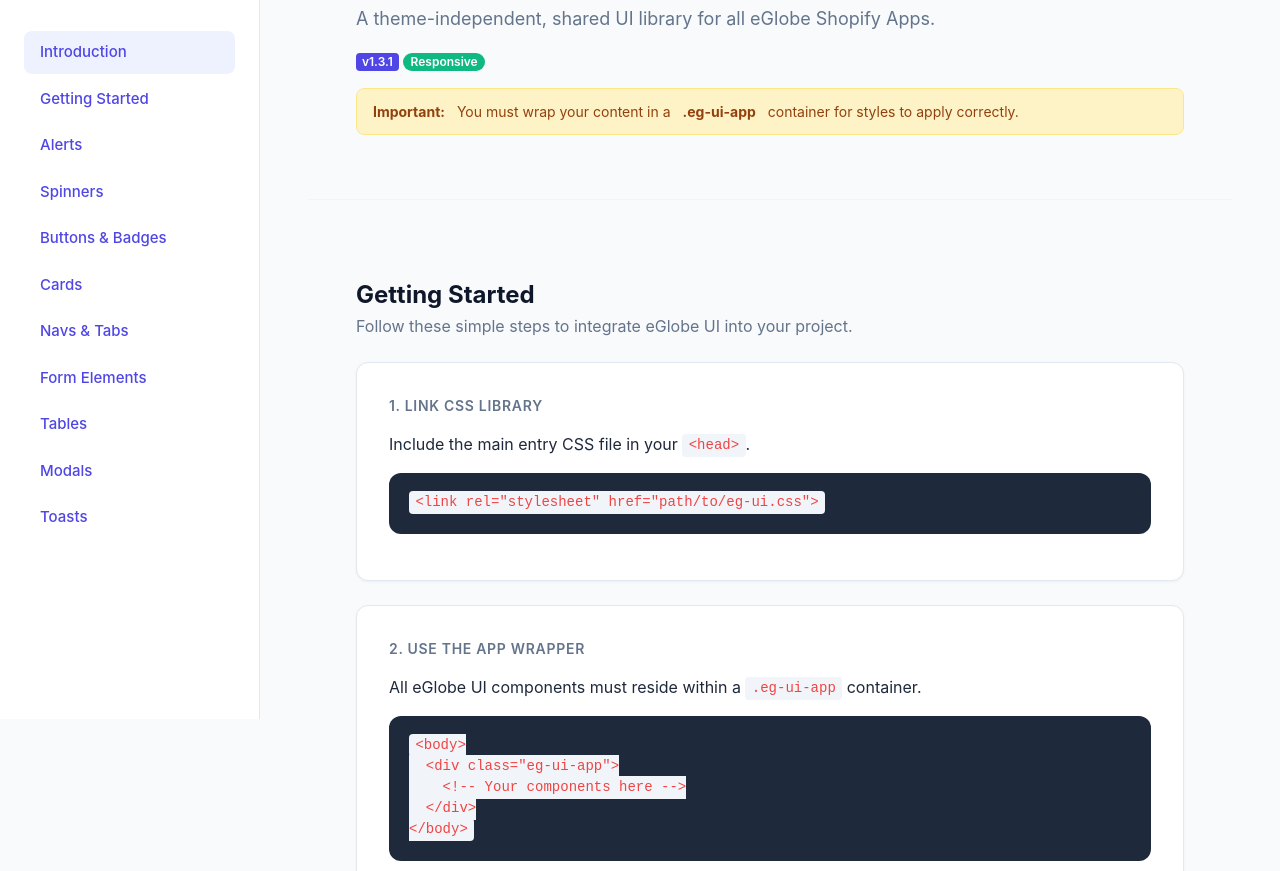
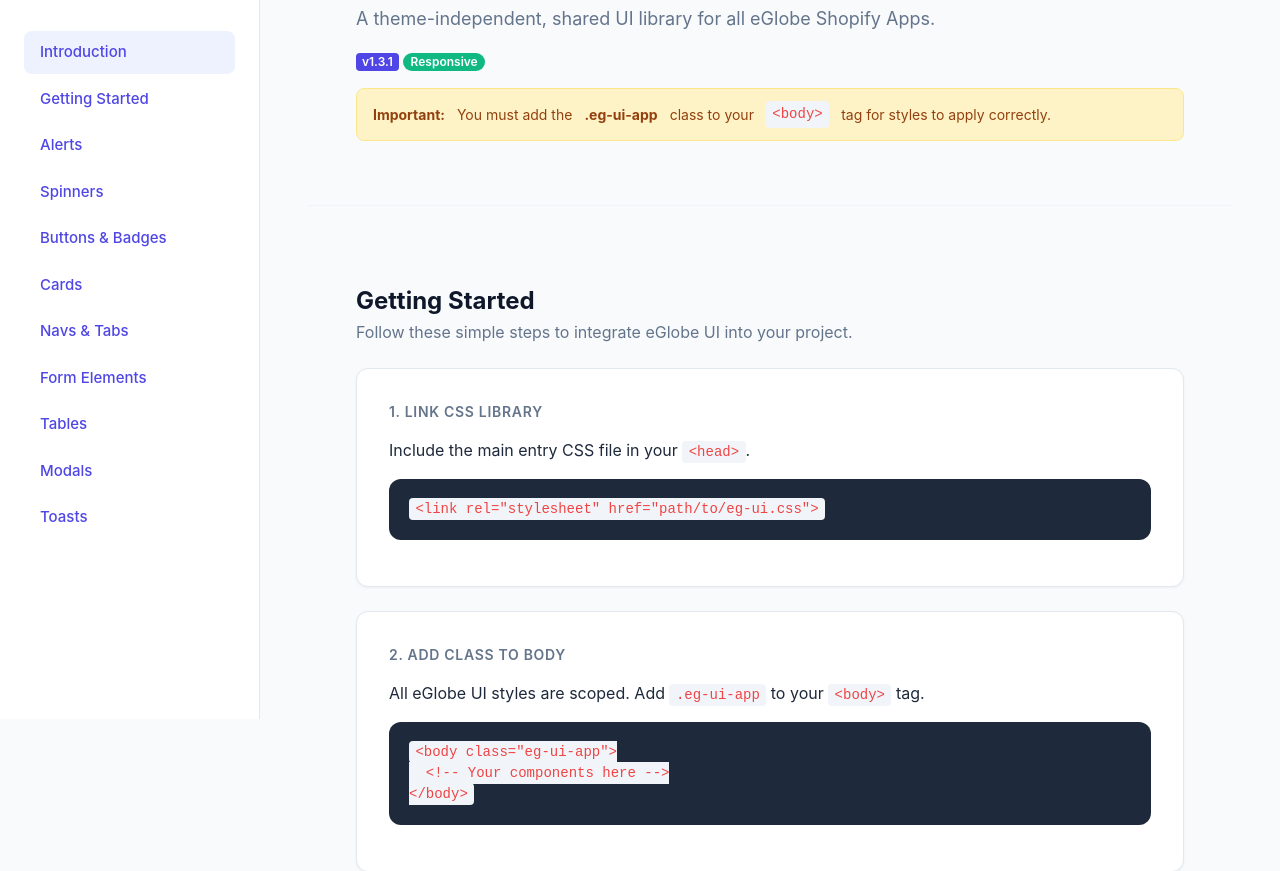
Before and after one commit to varun-eglobe/eglobe-ui, a website: page index.html in a window 1280 px wide. Shown: the part 81-952 px from the top of the page. Drawn offline with Linux system fonts and the light colour scheme.

Commit message:
feat: Automatically apply the `eg-ui-app` class to the `<body>` element via JavaScript and update the demo and documentation to reflect this change.

```diff
--- a/eg-ui.js
+++ b/eg-ui.js
@@ -113,6 +113,9 @@ const egToast = {
    ========================================================================== */
 
 document.addEventListener('DOMContentLoaded', () => {
+    // Add library class to body
+    document.body.classList.add('eg-ui-app');
+
     // --- Modals ---
     const modals = document.querySelectorAll('.eg-ui-modal');
     modals.forEach(modal => {
--- a/index.html
+++ b/index.html
@@ -7,7 +7,7 @@
   <title>eGlobe UI Library Demo</title>
 
   <!-- CSS Library (Timestamp updated automatically via 'npm run dev') -->
-  <link rel="stylesheet" href="eg-ui.css?v=1771474263629">
+  <link rel="stylesheet" href="eg-ui.css?v=1771481495273">
 
   <!-- Demo-specific styles (just for presentation layout) -->
   <style>
@@ -176,7 +176,7 @@
   </style>
 </head>
 
-<body>
+<body class="eg-ui-app">
 
   <div class="sidebar-overlay" id="sidebarOverlay"></div>
 
@@ -238,9 +238,8 @@
         <span class="eg-ui-badge eg-ui-badge--success eg-ui-badge--pill">Responsive</span>
 
         <div class="eg-ui-alert eg-ui-alert--warning eg-ui-mt-4">
-          <strong>Important:</strong> You must wrap your content in a <strong>.eg-ui-app</strong> container for styles
-          to
-          apply correctly.
+          <strong>Important:</strong> You must add the <strong>.eg-ui-app</strong> class to your
+          <code>&lt;body&gt;</code> tag for styles to apply correctly.
         </div>
       </div>
 
@@ -257,13 +256,12 @@
         </div>
 
         <div class="example-card">
-          <span class="example-title">2. Use the App Wrapper</span>
-          <p class="eg-ui-mb-4">All eGlobe UI components must reside within a <code>.eg-ui-app</code> container.</p>
+          <span class="example-title">2. Add class to Body</span>
+          <p class="eg-ui-mb-4">All eGlobe UI styles are scoped. Add <code>.eg-ui-app</code> to your
+            <code>&lt;body&gt;</code> tag.</p>
           <pre
-            style="background: #1e293b; color: #f8fafc; padding: 1.25rem; border-radius: 12px; font-size: 0.875rem; overflow-x: auto;"><code>&lt;body&gt;
-  &lt;div class="eg-ui-app"&gt;
-    &lt;!-- Your components here --&gt;
-  &lt;/div&gt;
+            style="background: #1e293b; color: #f8fafc; padding: 1.25rem; border-radius: 12px; font-size: 0.875rem; overflow-x: auto;"><code>&lt;body class="eg-ui-app"&gt;
+  &lt;!-- Your components here --&gt;
 &lt;/body&gt;</code></pre>
         </div>
 
```
